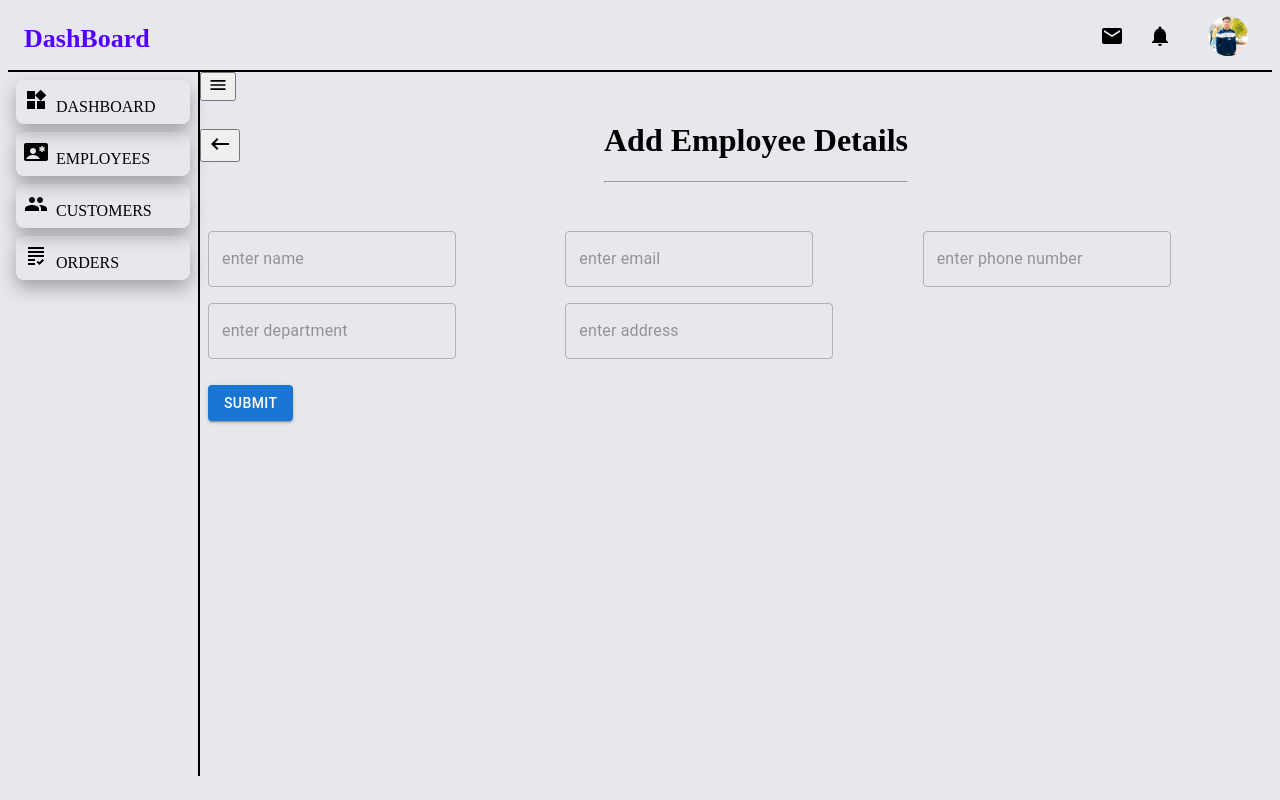
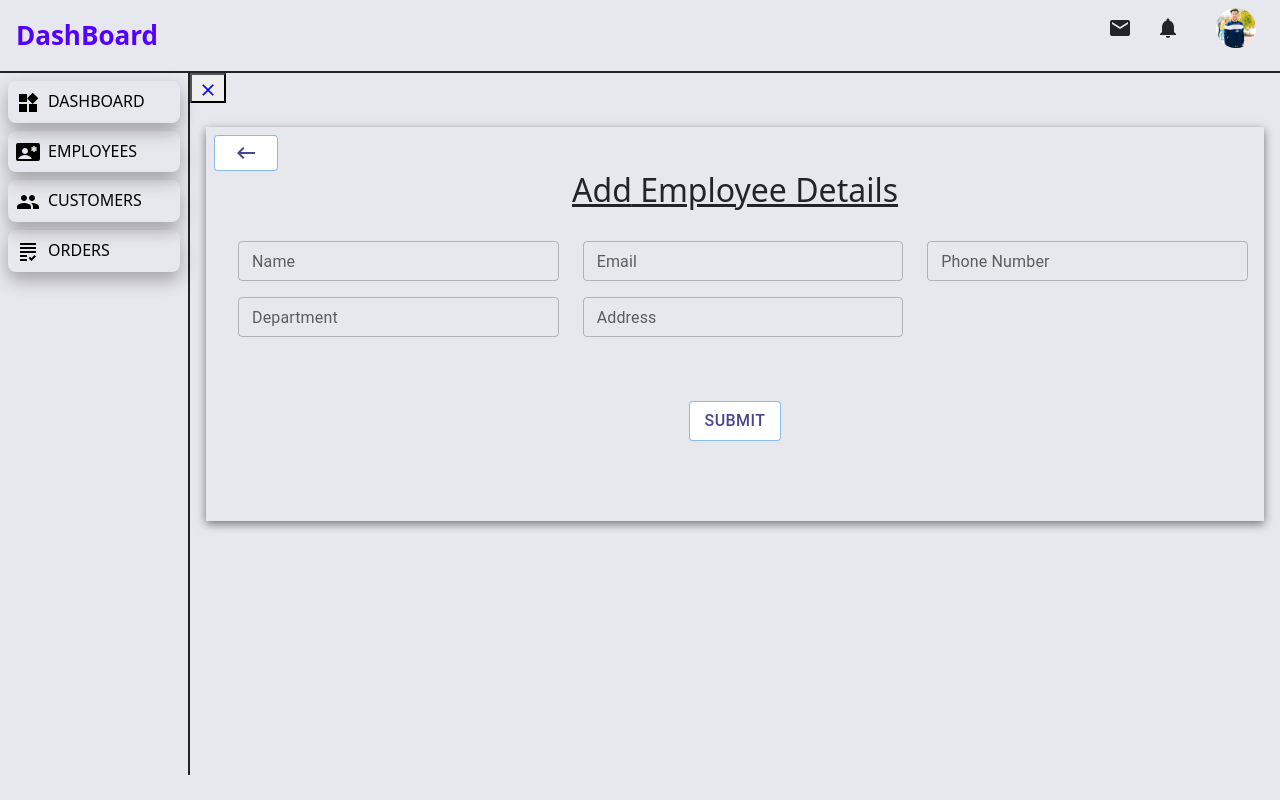
Before and after one commit to amitbhatia654/MernDashboard, a React (Vite) app in the folder Frontend/: page /add-new-employee in a window 1280 px wide. Built offline with nearby package versions, Linux system fonts and the light colour scheme; sample sign-in values are in the browser's storage.

Commit message:
fixes in ui of add employee

```diff
--- a/Frontend/index.html
+++ b/Frontend/index.html
@@ -6,6 +6,11 @@
   <link rel="icon" type="image/svg+xml" href="/vite.svg" />
   <meta name="viewport" content="width=device-width, initial-scale=1.0" />
   <title>DashBoard</title>
+  <link href="https://cdn.jsdelivr.net/npm/bootstrap@5.0.2/dist/css/bootstrap.min.css" rel="stylesheet"
+    integrity="sha384-EVSTQN3/azprG1Anm3QDgpJLIm9Nao0Yz1ztcQTwFspd3yD65VohhpuuCOmLASjC" crossorigin="anonymous">
+  <script src="https://cdn.jsdelivr.net/npm/bootstrap@5.0.2/dist/js/bootstrap.bundle.min.js"
+    integrity="sha384-MrcW6ZMFYlzcLA8Nl+NtUVF0sA7MsXsP1UyJoMp4YLEuNSfAP+JcXn/tWtIaxVXM"
+    crossorigin="anonymous"></script>
 </head>
 
 <body>
--- a/Frontend/package.json
+++ b/Frontend/package.json
@@ -17,6 +17,7 @@
     "@mui/material": "^6.1.5",
     "@mui/styled-engine-sc": "^6.1.5",
     "axios": "^1.7.7",
+
     "dotenv": "^16.4.5",
     "formik": "^2.4.6",
     "framer-motion": "^11.11.9",
@@ -25,7 +26,6 @@
     "react-hot-toast": "^2.4.1",
     "react-icons": "^5.3.0",
     "react-router-dom": "^6.27.0",
-    "react-scrollbars-custom": "^4.1.1",
     "styled-components": "^6.1.13",
     "yup": "^1.4.0"
   },
--- a/Frontend/src/pages/EmployeeManagement/CreateEmployeeData.jsx
+++ b/Frontend/src/pages/EmployeeManagement/CreateEmployeeData.jsx
@@ -1,9 +1,8 @@
-import { Button, Grid, TextField } from "@mui/material";
+import { Button, TextField } from "@mui/material";
 import { useEffect, useState } from "react";
 import { useLocation, useNavigate } from "react-router-dom";
 import KeyboardBackspaceIcon from "@mui/icons-material/KeyboardBackspace";
 import { ErrorMessage, Form, Formik } from "formik";
-import { Label } from "@mui/icons-material";
 import toast from "react-hot-toast";
 import { addEmployee } from "../../assets/FormSchema";
 import axiosInstance from "../../ApiManager";
@@ -30,7 +29,6 @@ export default function CreateEmployeeData() {
 
   const getEmpById = async () => {
     const result = await axiosInstance.get(`/api/employee/${id}`);
-    console.log(result, "result");
     if (result) {
       setData(result.data);
     } else {
@@ -43,22 +41,6 @@ export default function CreateEmployeeData() {
   }, []);
   return (
     <>
-      <Grid container justifyContent="space-between" alignItems="center">
-        <Grid item>
-          <button style={{ cursor: "pointer" }}>
-            <KeyboardBackspaceIcon
-              onClick={() => navigate("/employees")}
-            ></KeyboardBackspaceIcon>
-          </button>
-        </Grid>
-        <Grid item sx={{ margin: "0 auto" }}>
-          <h1>{id ? "Edit" : "Add"} Employee Details</h1>
-          <hr />
-        </Grid>
-      </Grid>
-
-      <Grid container justifyContent="center" sx={{ my: 4 }}>
-        <Grid item>
       <Formik
         initialValues={
           id
@@ -77,11 +59,38 @@ export default function CreateEmployeeData() {
       >
         {(props) => (
           <Form onSubmit={props.handleSubmit}>
-                <Grid container>
-                  <Grid item xs={4}>
+            <div
+              className="m-3 p-2 mt-4"
+              style={{
+                boxShadow: "0px 3px 9px rgba(0, 0, 0, 0.5)",
+              }}
+            >
+              <Button
+                variant="outlined"
+                type="button"
+                sx={{
+                  color: "#47478c",
+                  backgroundColor: "white",
+                  fontSize: "14px",
+                }}
+                onClick={() => navigate("/employees")}
+              >
+                <KeyboardBackspaceIcon></KeyboardBackspaceIcon>
+              </Button>
+              <div className="d-flex justify-content-center ">
+                <h2 className="text-decoration-underline">
+                  {id ? "Edit" : "Add"} Employee Details
+                </h2>
+              </div>
+              <div className="container p-3">
+                <div className="row">
+                  <div className="col-md-4 ">
                     <TextField
                       name="empName"
                       id="outlined-basic"
+                      size="small"
+                      label={props.values.empName ? "" : "Name"}
+                      fullWidth={true}
                       placeholder="enter name"
                       value={props.values.empName}
                       onChange={props.handleChange}
@@ -93,31 +102,37 @@ export default function CreateEmployeeData() {
                       component={"div"}
                       className="text-danger"
                     ></ErrorMessage>
-                  </Grid>
-                  <Grid item sm={4}>
+                  </div>
+
+                  <div className="col-md-4">
                     <TextField
                       name="empEmail"
+                      size="small"
+                      fullWidth={true}
                       id="outlined-basic"
                       value={props.values.empEmail}
+                      label={props.values.empEmail ? "" : "Email"}
                       placeholder="enter email"
                       type="email"
                       onChange={props.handleChange}
                       variant="outlined"
                       sx={{ m: 1 }}
                     />
-
                     <ErrorMessage
                       name="empEmail"
                       component={"div"}
                       className="text-danger"
                     ></ErrorMessage>
-                  </Grid>
+                  </div>
 
-                  <Grid item sm={4}>
+                  <div className="col-md-4">
                     <TextField
                       name="empPhone"
                       id="outlined-basic"
+                      size="small"
                       placeholder="enter phone number"
+                      label={props.values.empPhone ? "" : "Phone Number"}
+                      fullWidth={true}
                       type="number"
                       value={props.values.empPhone}
                       onChange={(e) => {
@@ -133,11 +148,15 @@ export default function CreateEmployeeData() {
                       component={"div"}
                       className="text-danger"
                     ></ErrorMessage>
-                  </Grid>
-                  <Grid item sm={4}>
+                  </div>
+
+                  <div className="col-md-4">
                     <TextField
                       name="empDepartment"
                       id="outlined-basic"
+                      size="small"
+                      label={props.values.empDepartment ? "" : "Department"}
+                      fullWidth={true}
                       placeholder="enter department"
                       onChange={props.handleChange}
                       value={props.values.empDepartment}
@@ -149,12 +168,16 @@ export default function CreateEmployeeData() {
                       component={"div"}
                       className="text-danger"
                     ></ErrorMessage>
-                  </Grid>
-                  <Grid item sm={3}>
+                  </div>
+
+                  <div className="col-md-4">
                     <TextField
                       name="empAddress"
                       id="outlined-basic"
+                      size="small"
                       placeholder="enter address"
+                      label={props.values.empAddress ? "" : "Address"}
+                      fullWidth={true}
                       onChange={props.handleChange}
                       value={props.values.empAddress}
                       variant="outlined"
@@ -166,23 +189,30 @@ export default function CreateEmployeeData() {
                       component={"div"}
                       className="text-danger"
                     ></ErrorMessage>
-                  </Grid>
-                </Grid>
+                  </div>
 
-                <br />
+                  <div className="d-flex justify-content-center my-5">
                     <Button
-                  variant="contained"
+                      variant="outlined"
                       type="submit"
-                  sx={{ mx: 1 }}
+                      sx={{
+                        my: 1,
+                        color: "#47478c",
+                        backgroundColor: "white",
+                        fontSize: "16px",
+                      }}
                       disabled={loading}
+                      // onClick={() => navigate("/add-new-employee")}
                     >
                       Submit
                     </Button>
+                  </div>
+                </div>
+              </div>
+            </div>
           </Form>
         )}
       </Formik>
-        </Grid>{" "}
-      </Grid>
     </>
   );
 }
--- a/Frontend/src/pages/EmployeeManagement/Employee.jsx
+++ b/Frontend/src/pages/EmployeeManagement/Employee.jsx
@@ -46,7 +46,7 @@ export default function Employee() {
   return (
     <Box sx={{ m: 1, p: 2 }} boxShadow="0px 5px 8px rgba(0, 0, 0, 0.1)">
       <Box display={"flex"} justifyContent={"space-between"}>
-        <Box component={"h2"} sx={{ my: 0 }}>
+        <Box component={"h3"} sx={{ my: 0 }}>
           EMPLOYEES{" "}
         </Box>
 
--- a/Frontend/src/pages/Index.jsx
+++ b/Frontend/src/pages/Index.jsx
@@ -3,6 +3,7 @@ import {
   Avatar,
   Badge,
   Box,
+  Button,
   Grid,
   IconButton,
   Menu,
@@ -19,6 +20,7 @@ import MenuIcon from "@mui/icons-material/Menu";
 import SearchIcon from "@mui/icons-material/Search";
 import MailIcon from "@mui/icons-material/Mail";
 import NotificationsIcon from "@mui/icons-material/Notifications";
+import CloseIcon from "@mui/icons-material/Close";
 
 import user from "../images/dp.jpeg";
 import toast from "react-hot-toast";
@@ -141,8 +143,19 @@ export default function Index() {
         </Box>
         <Box className="homepage " sx={{ borderTop: 2 }}>
           <Grid item lg={4} md={4} sm={4} xs={4}>
-            <button onClick={() => setIsOpen(!isOpen)}>
-              {<MenuIcon fontSize="small" />}
+            <button
+              onClick={() => setIsOpen(!isOpen)}
+              style={{
+                color: "blue",
+                // backgroundColor: "white",
+                fontSize: "16px",
+              }}
+            >
+              {isOpen ? (
+                <MenuIcon fontSize="small" />
+              ) : (
+                <CloseIcon fontSize="small" />
+              )}
             </button>
           </Grid>
           <div className="">
--- a/Frontend/src/pages/MyProfile.jsx
+++ b/Frontend/src/pages/MyProfile.jsx
@@ -1,16 +1,5 @@
-import { useEffect } from "react";
-import axiosInstance from "../ApiManager";
-
 const MyProfile = () => {
-  useEffect(() => {
-    getProfileDetails();
-  });
-
-  const getProfileDetails = async () => {
-    const result = await axiosInstance.get("/api/auth/profile");
-    console.log("result of profile", result);
-  };
-  return <>Hello Profile Page</>;
+  return <>My Profile page</>;
 };
 
 export default MyProfile;
```
Also changed, not shown: 2 other files (tests, documents, lock files or other folders). Lines whose indentation alone changed are shown as unchanged.
